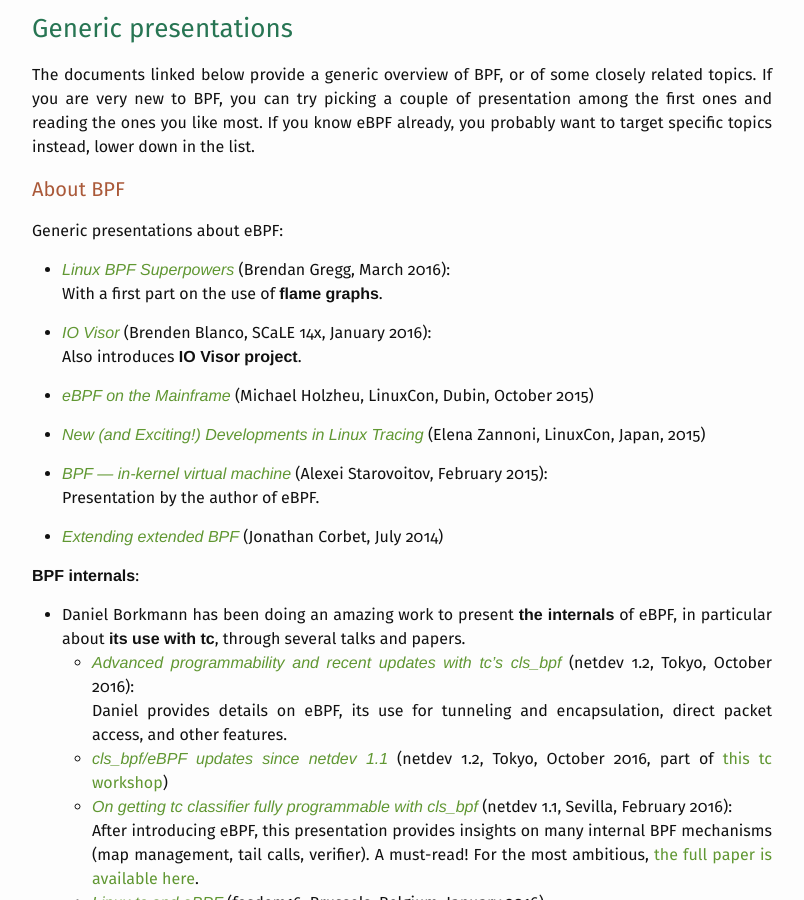
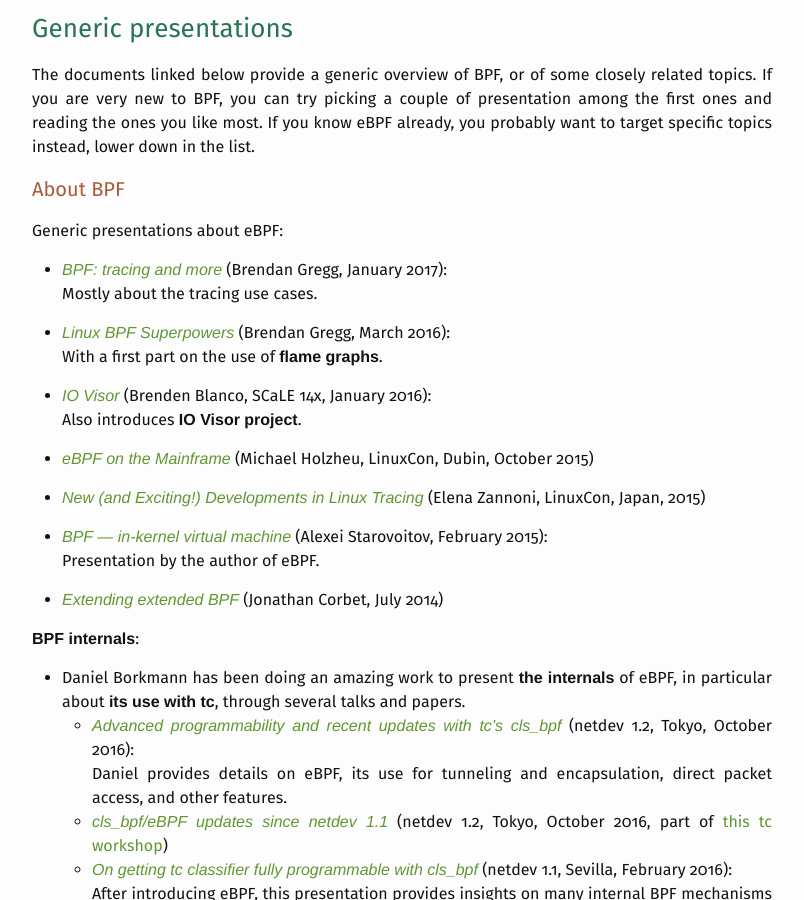
Before and after one commit to qmonnet/whirl-offload, a Jekyll site: the page built from _posts/2016-09-01-dive-into-bpf.md, in a window 1280 px wide and 900 px high, scrolled down 1624 px. Shown: the whole window, without its empty margins (238-1042 px from the left). Built offline with Jekyll 4.4.1, drawn with Linux system fonts in a browser that asks for light colours; some web fonts are replaced; some of the changed text lies outside the part shown.

Commit message:
posts/BPF_resources: add two links (B. Gregg talk, S. Goldshtein tuto)
Thanks to Daniel Craig for those references.

```diff
--- a/_posts/2016-09-01-dive-into-bpf.md
+++ b/_posts/2016-09-01-dive-into-bpf.md
@@ -99,6 +99,10 @@
 ### About BPF
 
 Generic presentations about eBPF:
+
+* [_BPF: tracing and more_](http://www.slideshare.net/brendangregg/bpf-tracing-and-more)
+  (Brendan Gregg, January 2017):<br />
+  Mostly about the tracing use cases.
 
 * [_Linux BPF Superpowers_](http://fr.slideshare.net/brendangregg/linux-bpf-superpowers)
   (Brendan Gregg, March 2016):<br />
@@ -450,6 +454,10 @@
 tools, while
 [the one **intended for Python developers**](https://github.com/iovisor/bcc/blob/master/docs/tutorial_bcc_python_developer.md)
 focuses on developing new tools, across seventeen “lessons”.
+
+Sasha Goldshtein also has some
+[_**Linux Tracing Workshops Materials**_](https://github.com/goldshtn/linux-tracing-workshop)
+involving the use of several BPF tools for tracing.
 
 Sadly, as of this writing, there are no tutorials yet on the networking part.
 
```
